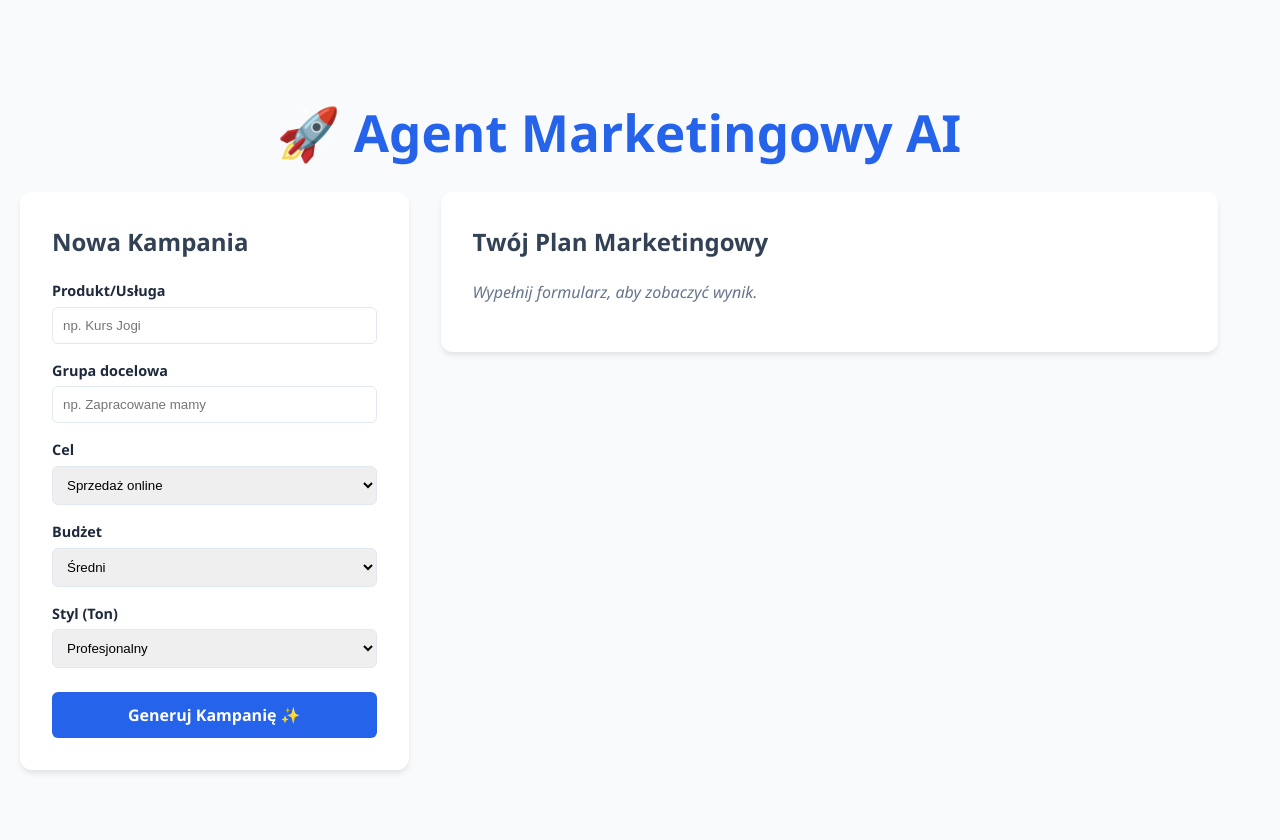
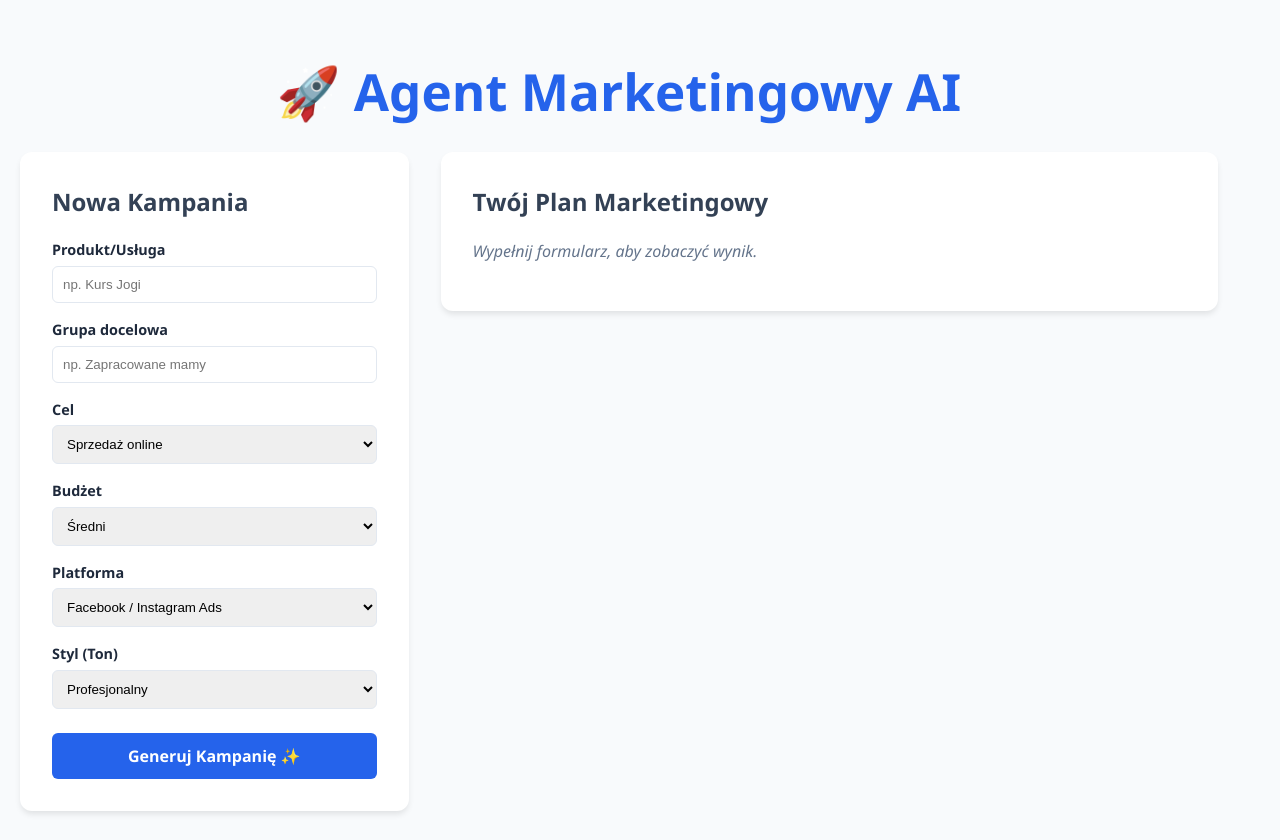
Before and after one commit to emu236/marketing-agent, a React (Vite) app in the folder client/: page / in a window 1280 px wide. Built offline with nearby package versions, Linux system fonts and the light colour scheme.

Commit message:
Dodanie wyboru platformy TikTok LinkedIn

```diff
--- a/client/src/App.jsx
+++ b/client/src/App.jsx
@@ -12,8 +12,9 @@ function App() {
     audience: '',
     goal: 'Sprzedaż',
     budget: 'Średni',
-    tone: 'Profesjonalny'
-  });
+    tone: 'Profesjonalny',
+    platform: 'Facebook' // Domyślnie
+});
 
   const [loading, setLoading] = useState(false);
   const [result, setResult] = useState('');
@@ -124,6 +125,13 @@ function App() {
               <option>Średni</option>
               <option>Wysoki</option>
             </select>
+<label>Platforma</label>
+<select name="platform" value={formData.platform} onChange={handleChange}>
+    <option value="Facebook">Facebook / Instagram Ads</option>
+    <option value="LinkedIn">LinkedIn (Post Ekspercki)</option>
+    <option value="TikTok">TikTok / Reels (Scenariusz Wideo)</option>
+    <option value="GoogleAds">Google Ads (Nagłówki)</option>
+</select>
             <label>Styl (Ton)</label>
             <select name="tone" value={formData.tone} onChange={handleChange}>
               <option value="Profesjonalny">Profesjonalny</option>
```
Also changed, not shown: 1 other file (tests, documents, lock files or other folders).
